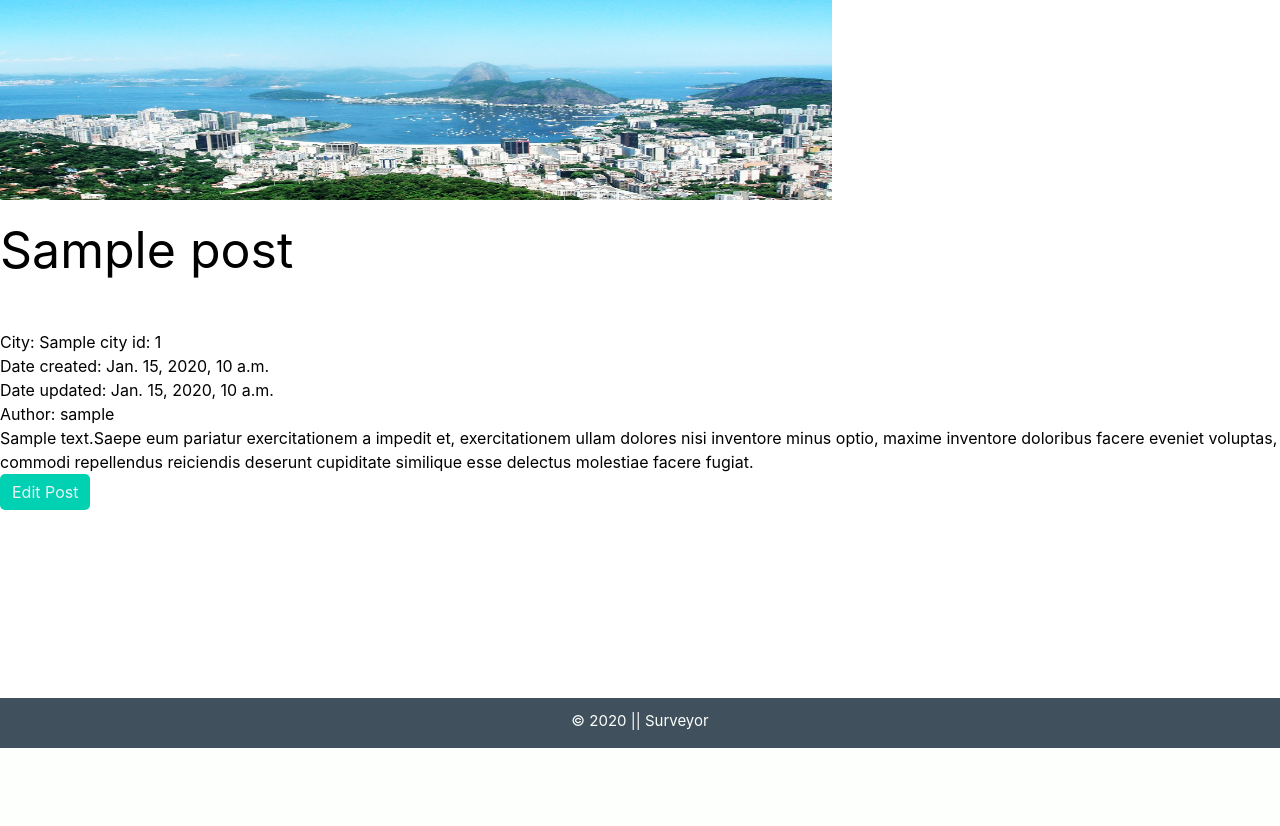
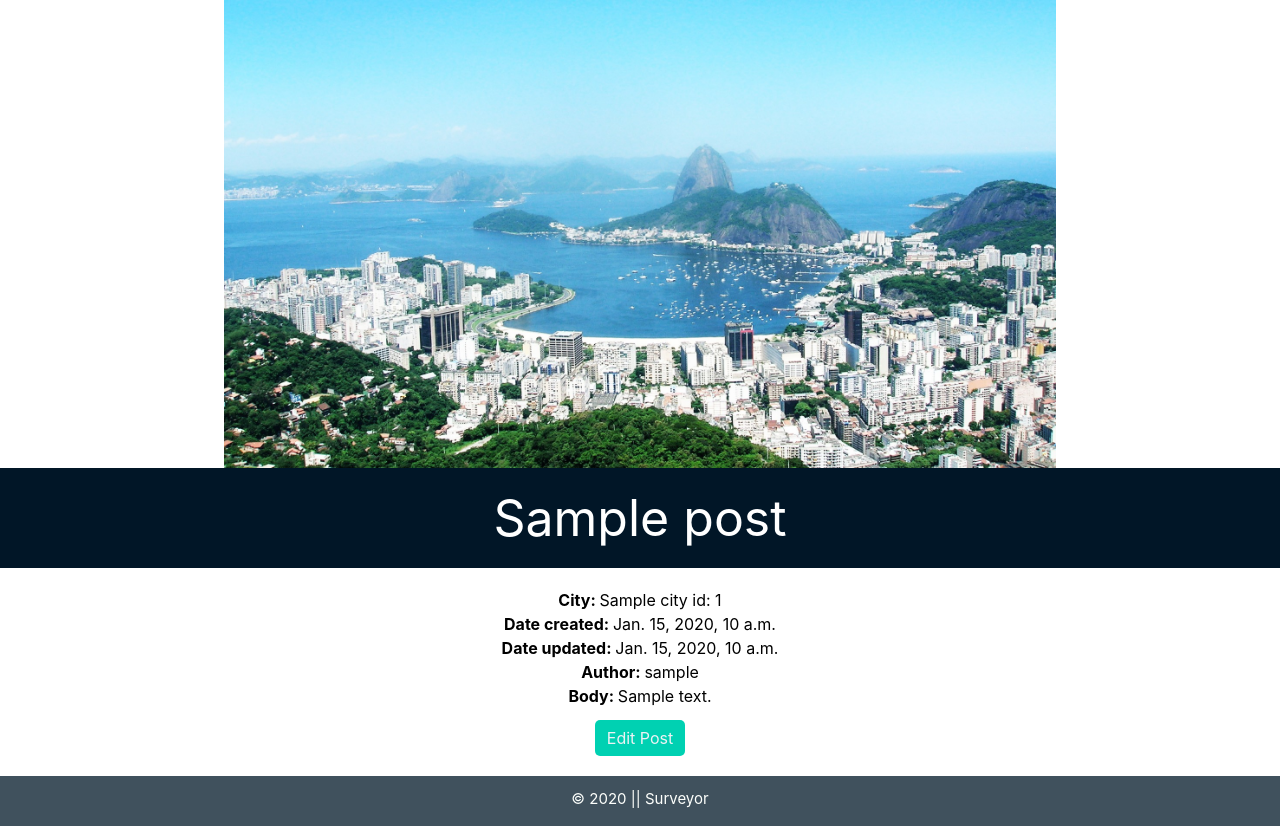
Before and after one commit to desertlp/wayfarer, a Django app: page /post/1/ in a window 1280 px wide. Shown: the part 52-878 px from the top of the page. Before the commit the page ends 800 px from the top, so only its background shows below. Run offline with Django 3.2, Linux system fonts and the light colour scheme; tables that the repository leaves empty hold one stand-in row (values such as "Sample post"); some libraries are stand-ins or nearby versions.

Commit message:
Did styling to post show page and edit post page.

```diff
--- a/main_app/static/styles/style.css
+++ b/main_app/static/styles/style.css
@@ -232,8 +232,8 @@ footer{
     width: 100%;
     background: #40515D;
     color: #FDFFFC;
-    position: absolute;
-    bottom: 0;
+    position: relative;
+    /* bottom: 0; */
     text-align: center;
 }
 
@@ -244,6 +244,7 @@ footer{
 /**********************************************************************************************************
 Post
 */
+
 .post-container{
     display: flex;
     flex-direction: column;
@@ -251,23 +252,31 @@ Post
 }
 
 .post-top{
-    display: block;
-    width: 100%;
+    display: flex;
+    justify-content: center;
+}
+
+.post-title-container {
+    text-align: center;
+    background-color: #011627 ;
 }
 
 .post-bottom{
-    margin-top: 50px;
+    margin-top: 20px;
+    margin-bottom: 20px;
     display: block;
+    text-align: center;
 }
 
 #post-img{
     width: 65vw !important;
-    height: 200px;
+    height: 450h;
 }
 
 .post-title{
     margin-top: 20px;
-    color: black;
+    margin-bottom: 20px;
+    color: white;
 }
 
 .post-city{
@@ -286,6 +295,35 @@ Post
     color: black;
 }
 
+.post-field-label {
+    font-weight: bold;
+}
+
+.post-edit-button {
+    margin: 12px 0 0 0;
+}
+
+/* EDIT POST */
+
+.edit-post-header-container {
+    text-align: center;
+}
+
+.edit-post-header {
+    color: black;
+    margin-top: 40px;
+}
+
+.edit-post-form-container {
+    display: flex;
+    justify-content: center;
+    align-items: center;
+    height: 75vh;
+}
+
+.edit-post-save-button {
+    margin-top: 15px;
+}
 
 
 /**********************************************************************************************************
--- a/main_app/templates/post/show.html
+++ b/main_app/templates/post/show.html
@@ -3,24 +3,28 @@
 {% load static %}
 
     <section class="post-container">
-
+        <!-- IMAGE CONTAINER -->
         <div class="post-top">
             <img id="post-img" src="{% static 'images/rio.jpg' %}" alt="{{ post.city }}">
-            <h1 class="post-title">{{ post.title }}</h1>
         </div>
-
+        <!-- POST TITLE CONTAINER -->
+        <div class="post-title-container">
+            <h1 class="post-title animate__animated animate__fadeInUp">{{ post.title }}</h1>
+        </div>
+        <!-- POST BOTTOM -->
         <div class="post-bottom">
 
-            <div class="post-city post-item">City: {{ post.city }}</div>
+            <div class="post-city post-item"><span class="post-field-label">City: </span>{{ post.city }}</div>
             <div class="post-date post-item">
-                <div class="post-item">Date created: {{ post.created }}</div>
-                <div class="post-item">Date updated: {{ post.updated }}</div>
+                <div class="post-item"><span class="post-field-label">Date created: </span> {{ post.created }}</div>
+                <div class="post-item"><span class="post-field-label">Date updated: </span>{{ post.updated }}</div>
             </div>
-            <div class="post-user post-item">Author: {{ post.user.username }}</div>
-            <p class="post-body post-item">{{ post.body }}Saepe eum pariatur exercitationem a impedit et, exercitationem ullam dolores nisi inventore minus optio, maxime inventore doloribus facere eveniet voluptas, commodi repellendus reiciendis deserunt cupiditate similique esse delectus molestiae facere fugiat.</p>
+            <div class="post-user post-item"><span class="post-field-label">Author: </span>{{ post.user.username }}</div>
+            <p class="post-body post-item"><span class="post-field-label">Body: </span>{{ post.body }}</p>
 
+        <!-- EDIT POST BUTTONL -->
         <a href="{% url 'edit_post' post.id %}">
-            <button class="edit-btn btn" type="button" >Edit Post</button>
+            <button class="edit-btn btn post-edit-button" type="button" >Edit Post</button>
         </a>
 
     </section>
--- a/main_app/views.py
+++ b/main_app/views.py
@@ -42,7 +42,7 @@ def signup(request):
 
 # @login_required
 def profile(request):
-    posts = Post.objects.all()
+    posts = Post.objects.filter(user=request.user)
     print(posts)
     context = {
         'posts': posts
@@ -74,8 +74,8 @@ def about(request):
     return render(request, 'about.html')
 
 def cities(request):
-    # return HttpResponse('cities')
-    return redirect('city', city_id=2)
+    return HttpResponse('cities')
+    # return redirect('city', city_id=2)
 
 def city(request, city_id):
     city = City.objects.get(id=city_id)
```
Also changed, not shown: main_app/templates/post/edit.html (+9 -2 lines), main_app/migrations/0006_auto_20200806_1653.py (added).
